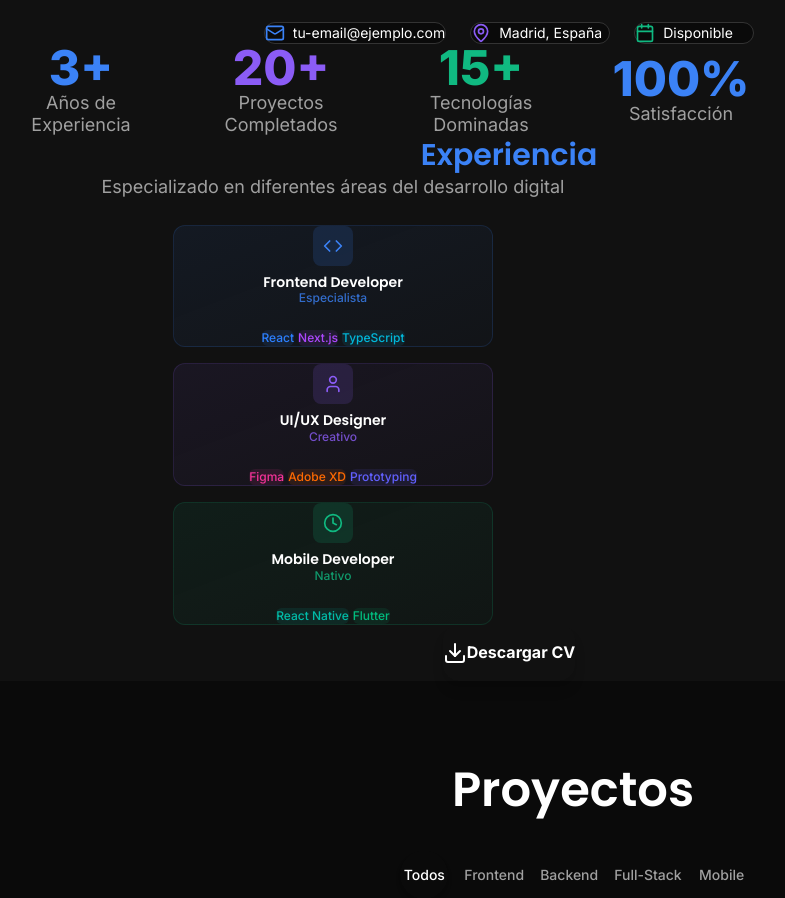
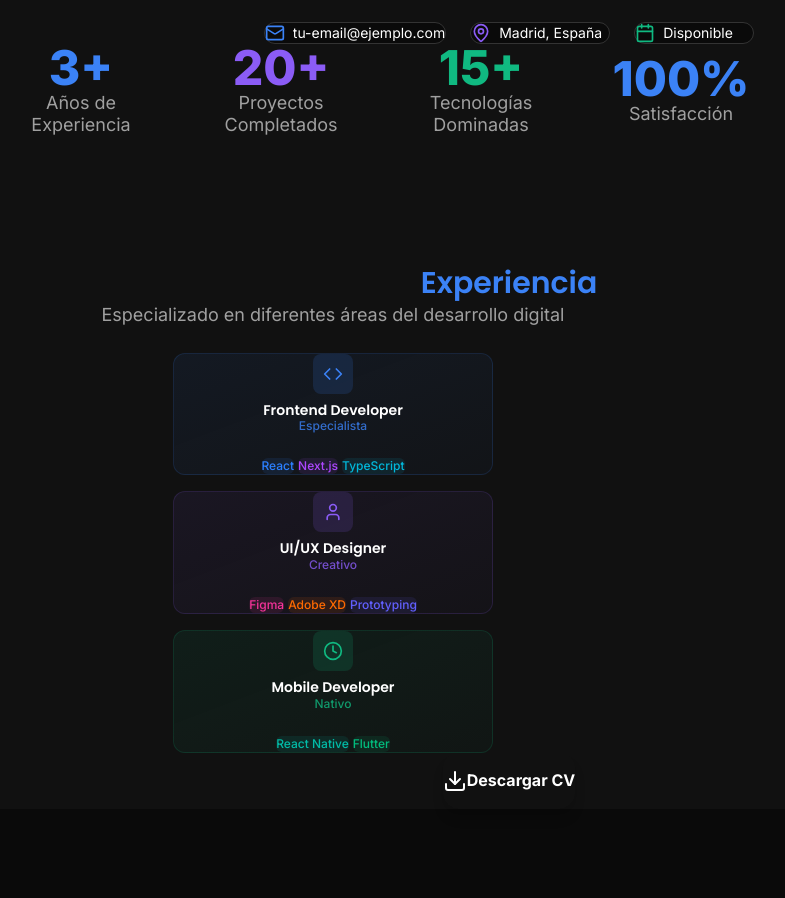
Before and after one commit to SaangelR10/personalportfolio, a Next.js app in the folder portfolio-mobile/: page / in a window 1280 px wide. Shown: the part 1340-2238 px from the top of the page, without its empty margins (3-788 px from the left). Built offline with nearby package versions, Linux system fonts and the light colour scheme.

Commit message:
Add vertical spacing between statistics and experience sections
Co-authored-by: sergioangel030407 <sergioangel030407@gmail.com>

```diff
--- a/portfolio-mobile/src/components/sections/about.tsx
+++ b/portfolio-mobile/src/components/sections/about.tsx
@@ -163,13 +163,16 @@ export default function About() {
             ))}
           </motion.div>
 
+          {/* Espaciador explícito entre estadísticas y experiencia */}
+          <div className="h-20 md:h-32"></div>
+
           {/* Experiencia rediseñada */}
           <motion.div
             initial={{ opacity: 0, y: 20 }}
             whileInView={{ opacity: 1, y: 0 }}
             viewport={{ once: true }}
             transition={{ duration: 0.6, delay: 0.8 }}
-            className="mt-32 -mx-6 md:mx-0"
+            className="mt-40 -mx-6 md:mx-0"
           >
             <div className="text-center mb-12 px-6 md:px-0">
               <h3 className="text-3xl font-bold text-foreground mb-4">
```
